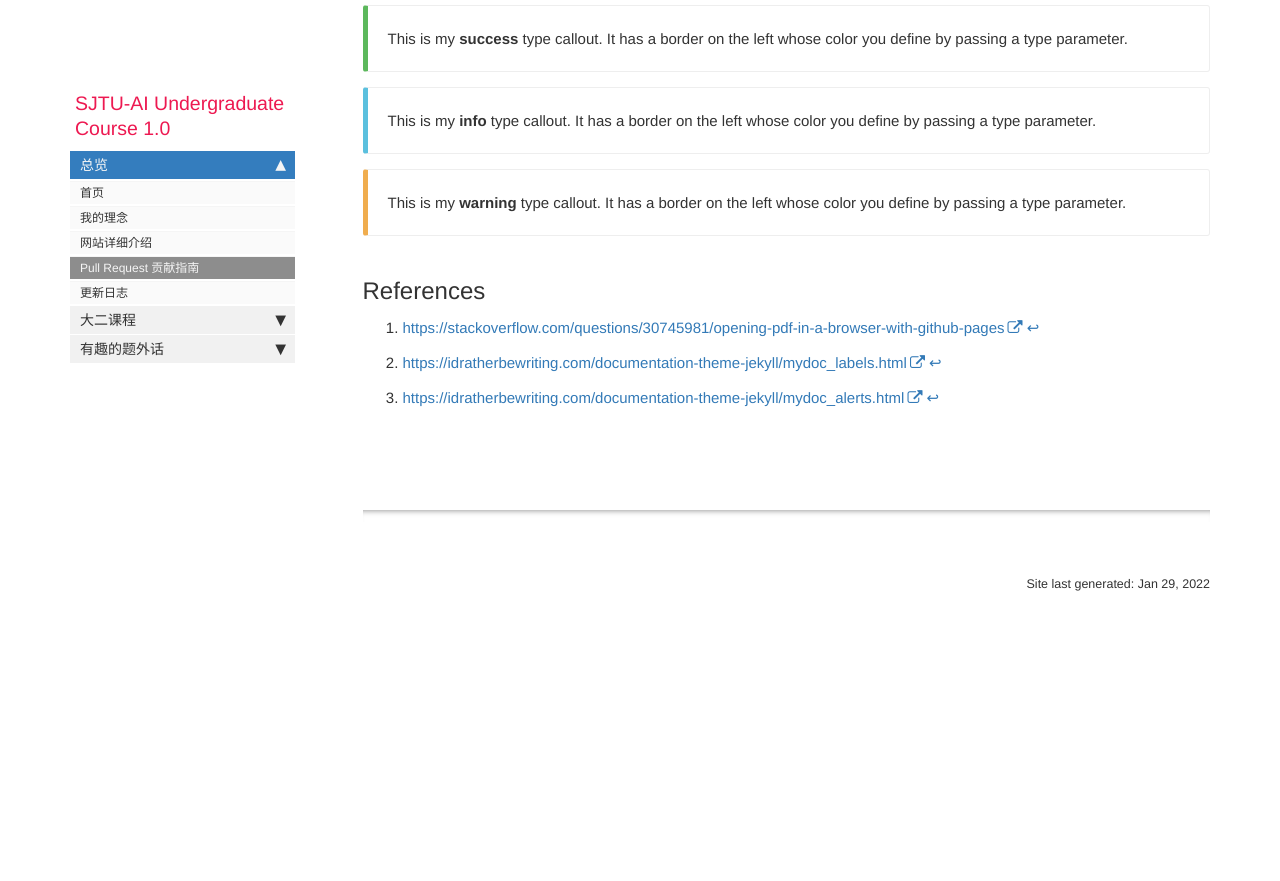
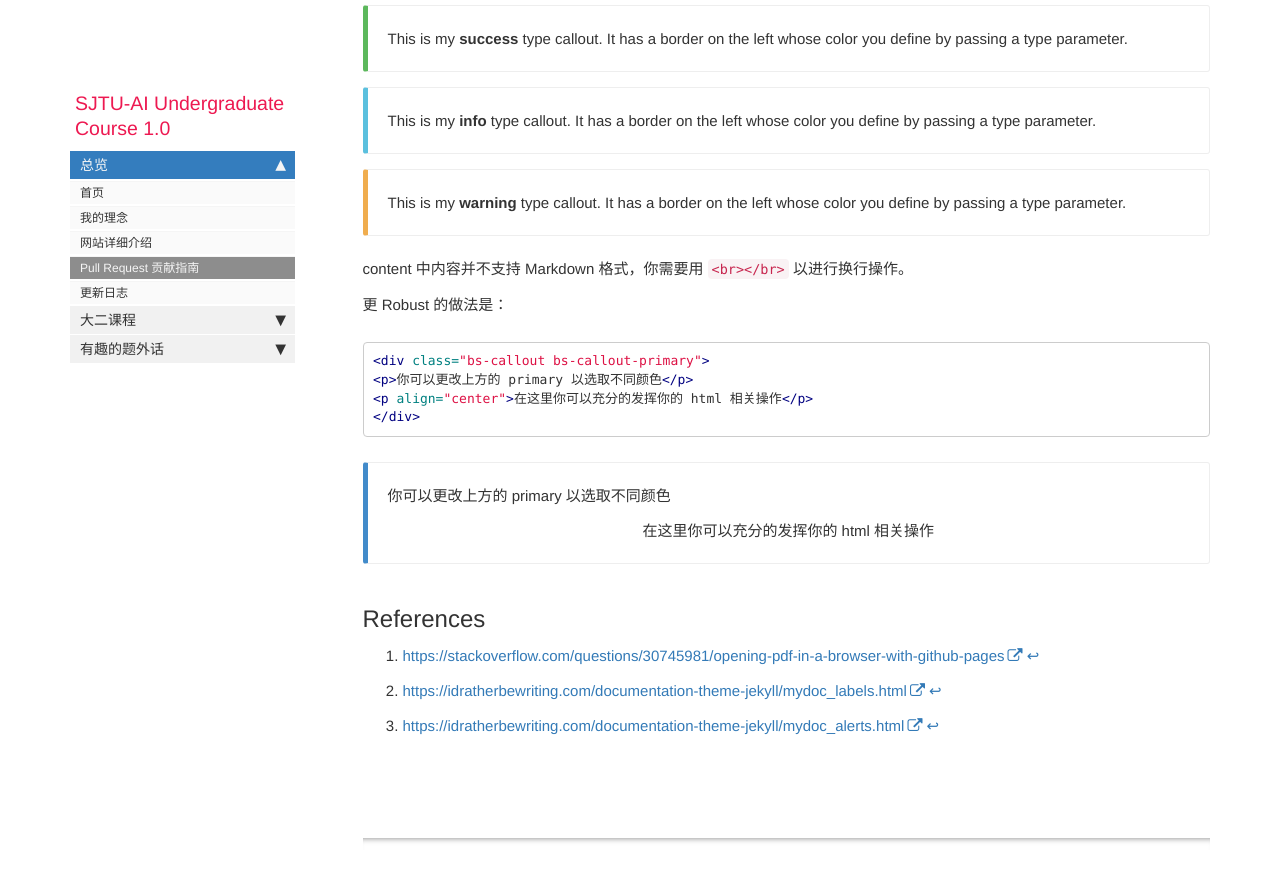
Before and after one commit to aisjtu/aisjtu.github.io, a Jekyll site: the page built from docs/pages/mydoc/mydoc_format_req.md, in a window 1280 px wide and 900 px high, scrolled down 2388 px. Shown: the top 881 px of the window. Built offline with Jekyll 4.4.1, drawn with Linux system fonts in a browser that asks for light colours; comment, search, counter and statistics services are not loaded; before the commit the page ends 3035 px from its top, so only the background shows below that.

Commit message:
Update mydoc_format_req.md

````diff
--- a/docs/pages/mydoc/mydoc_format_req.md
+++ b/docs/pages/mydoc/mydoc_format_req.md
@@ -91,6 +91,21 @@ Remark: the References Part may be **practical**.
 
 {% include callout.html content="This is my **warning** type callout. It has a border on the left whose color you define by passing a type parameter." type="warning" %}
 
+content 中内容并不支持 Markdown 格式，你需要用 `<br></br>` 以进行换行操作。
+
+更 Robust 的做法是：
+
+```html
+{{site.data.alerts.callout_primary}}
+<p>你可以更改上方的 primary 以选取不同颜色</p>
+<p align="center">在这里你可以充分的发挥你的 html 相关操作</p>
+{{site.data.alerts.end}}
+```
+
+{{site.data.alerts.callout_primary}}
+<p>你可以更改上方的 primary 以选取不同颜色</p>
+<p align="center">在这里你可以充分的发挥你的 html 相关操作</p>
+{{site.data.alerts.end}}
 
 
 ## References
````
